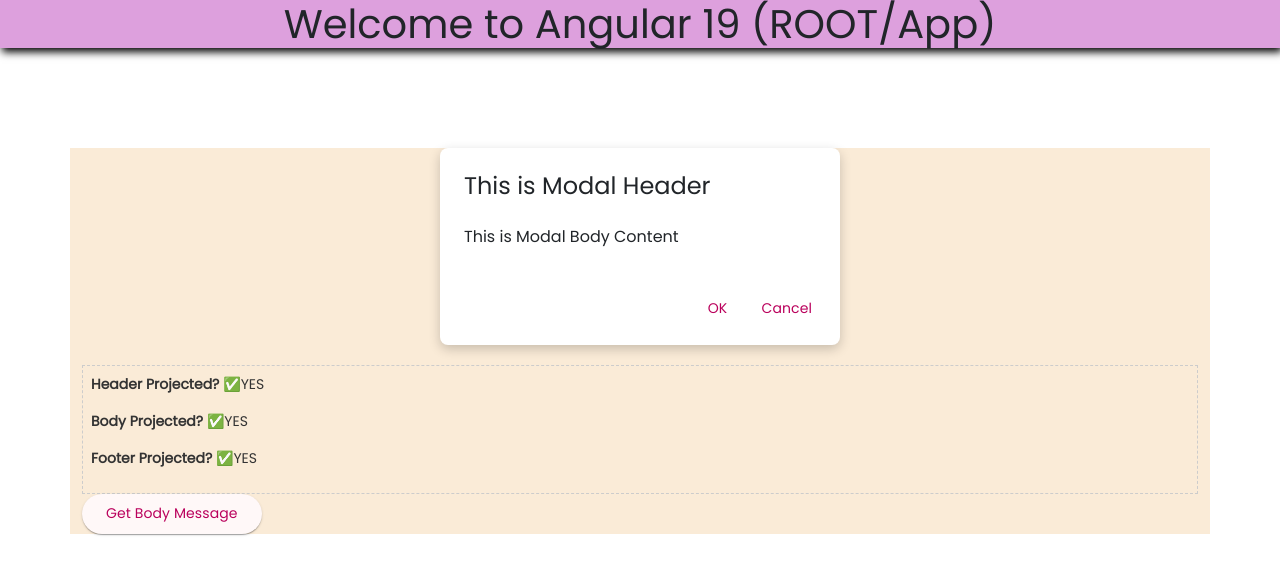
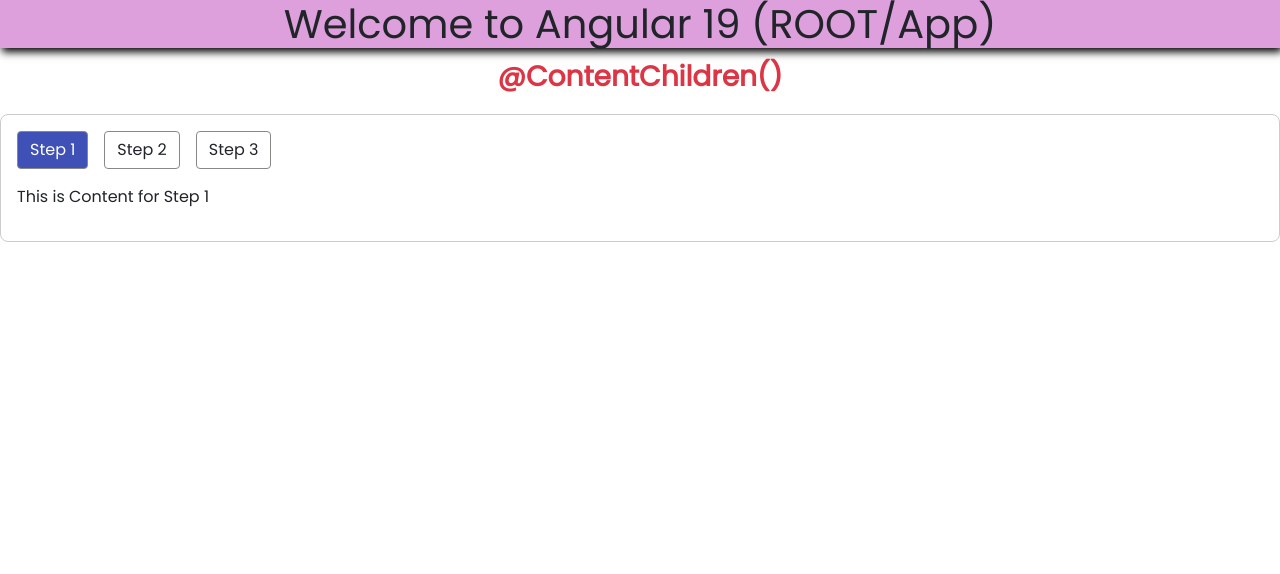
Before and after one commit to SatishKonduru/BATCH-34-v19, an Angular app: page / in a window 1280 px wide. Shown: the top 574 px of the page. Built offline with nearby package versions, Linux system fonts and the light colour scheme.

Commit message:
@ContentChildren with Signals

```diff
--- a/src/app/app.component.html
+++ b/src/app/app.component.html
@@ -17,7 +17,7 @@
  <!-- <app-view-child></app-view-child> -->
 <!-- <app-parent></app-parent> -->
  <!-- <app-questionnaire></app-questionnaire> -->
-<app-modal>
+<!-- <app-modal>
   <app-modal-header >
     <h4>This is Modal Header </h4>
   </app-modal-header>
@@ -31,4 +31,19 @@
     <button mat-button color="warn">Cancel</button>
   </app-modal-footer>
 
-</app-modal>
+</app-modal> -->
+
+<app-stepper>
+  <app-step title="Step 1">
+    <p>This is Content for Step 1</p>
+  </app-step>
+
+  <app-step title="Step 2">
+    <p>This is Content for Step 2</p>
+  </app-step>
+
+  <app-step title="Step 3">
+    <p>This is Content for Step 3</p>
+  </app-step>
+
+</app-stepper>
--- /dev/null
+++ b/src/app/components/step/step.component.html
@@ -0,0 +1,3 @@
+<ng-template>
+  <ng-content></ng-content>
+</ng-template>
--- /dev/null
+++ b/src/app/components/step/step.component.ts
@@ -0,0 +1,12 @@
+import { Component, Input, TemplateRef, ViewChild } from '@angular/core';
+
+@Component({
+  selector: 'app-step',
+  imports: [],
+  templateUrl: './step.component.html',
+  styleUrl: './step.component.css',
+})
+export class StepComponent {
+  @Input() title: string = '';
+  @ViewChild(TemplateRef, { static: true }) templateRef: TemplateRef<any>;
+}
--- /dev/null
+++ b/src/app/components/stepper/stepper.component.css
@@ -0,0 +1,20 @@
+.stepper-container {
+  border: 1px solid #ccc;
+  padding: 1rem;
+  border-radius: 8px;
+}
+.step-header {
+  display: flex;
+  gap: 1rem;
+  margin-bottom: 1rem;
+}
+.step-tab {
+  padding: 6px 12px;
+  cursor: pointer;
+  border: 1px solid #888;
+  border-radius: 4px;
+}
+.step-tab.active {
+  background-color: #3f51b6;
+  color: #fff;
+}
--- /dev/null
+++ b/src/app/components/stepper/stepper.component.html
@@ -0,0 +1,39 @@
+<!-- <app-topic [topic]="topicName"></app-topic>
+<div class="stepper-container">
+  <div class="step-header">
+    <div
+      *ngFor="let title of stepTitles; let i = index"
+      class="step-tab"
+      [class.active]="i === currentStepIndex"
+      (click)="goToStep(i)"
+    >
+      {{ title }}
+    </div>
+  </div>
+  <div class="step-content">
+    <ng-container
+      *ngIf="steps?.length"
+      [ngTemplateOutlet]="steps.toArray()[currentStepIndex]?.templateRef"
+    ></ng-container>
+  </div>
+</div> -->
+
+<app-topic [topic]="topicName"></app-topic>
+<div class="stepper-container">
+  <div class="step-header">
+    @for(title of stepTitles(); let i = $index; track i){
+    <div
+      class="step-tab"
+      [class.active]="i === currentStepIndex()"
+      (click)="goToStep(i)"
+    >
+      {{ title }}
+    </div>
+    }
+  </div>
+  <div>
+    @if(currentStepTempate()){
+    <ng-container [ngTemplateOutlet]="currentStepTempate()"></ng-container>
+    }
+  </div>
+</div>
--- /dev/null
+++ b/src/app/components/stepper/stepper.component.ts
@@ -0,0 +1,54 @@
+import { CommonModule } from '@angular/common';
+import {
+  Component,
+  computed,
+  ContentChildren,
+  QueryList,
+  signal,
+} from '@angular/core';
+import { StepComponent } from '../step/step.component';
+import { TopicComponent } from '../topic/topic.component';
+
+@Component({
+  selector: 'app-stepper',
+  imports: [CommonModule, TopicComponent],
+  templateUrl: './stepper.component.html',
+  styleUrl: './stepper.component.css',
+})
+export class StepperComponent {
+  topicName = '@ContentChildren()';
+  @ContentChildren(StepComponent) steps!: QueryList<StepComponent>;
+  // stepTitles: string[] = [];
+  // currentStepIndex: number = 0;
+  // ngAfterContentInit() {
+  //   this.stepTitles = this.steps.map((step) => step.title);
+  // }
+  // goToStep(index: number) {
+  //   if (index >= 0 && index < this.steps.length) {
+  //     this.currentStepIndex = index;
+  //   }
+  // }
+  // Using Signals
+  private _currentStepIndex = signal(0);
+  currentStepIndex = this._currentStepIndex; //To Expose for template Binding
+
+  // computed signal fro step titles
+  stepTitles = computed(() => this.steps?.map((step) => step.title) ?? []);
+
+  // computed signal for current template ref
+  currentStepTempate = computed(
+    () => this.steps?.toArray()[this._currentStepIndex()]?.templateRef
+  );
+  goToStep(index: number) {
+    if (index >= 0 && index < this.steps.length) {
+      this._currentStepIndex.set(index);
+    }
+  }
+
+  // ngAfterContentInit() {
+  //   console.log('stepTitles: ', this.stepTitles());
+  //   this.steps.changes.subscribe(() => {
+  //     this.stepTitles();
+  //   });
+  // }
+}
```
Also changed, not shown: src/app/app.component.ts (+3 -8 lines), src/app/components/step/step.component.css (added).
